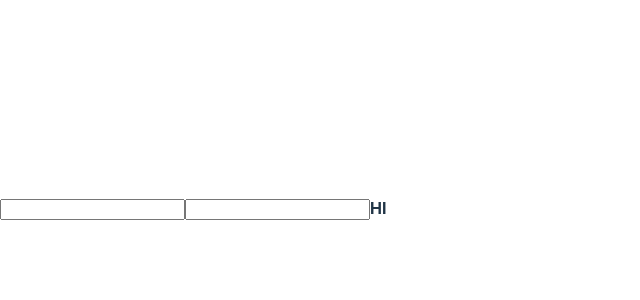
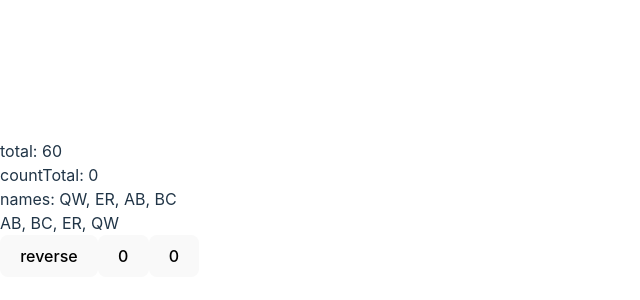
Before and after one commit to read0more/vite-react-ts, a React (Vite) app: page / in a window 1280 px wide. Shown: the part 192-492 px from the top of the page, without its empty margins (0-640 px from the left). Built offline with nearby package versions, Linux system fonts and the light colour scheme.

Commit message:
:sparkles: useCallback, useMemo

```diff
--- a/src/App.tsx
+++ b/src/App.tsx
@@ -1,10 +1,30 @@
-import { useReducer, useState } from "react";
+import { useCallback, useMemo, useReducer, useState } from "react";
 import Names from "./Names";
+import SortedList from "./SortedList";
 
 function App() {
-  return <div className='App'>
-    <Names />
-  </div>;
+  const [numbers] = useState([10, 20, 30]);
+  const [count1, setCount1] = useState(0);
+  const [count2, setCount2] = useState(0);
+  const [key, setKey] = useState(1);
+
+  const total = useMemo(() => numbers.reduce((acc, number) => acc + number, 0), [numbers]);
+  const countTotal = count1 + count2;
+  const [list] = useState(["QW", "ER", "AB", "BC"]);
+  const sortFunc = useCallback((a: string, b: string) => a.localeCompare(b) * key, [key]);
+
+  return (
+    <div className='App'>
+      <div>total: {total}</div>
+      <div>countTotal: {countTotal}</div>
+      <div>names: {list.join(', ')}</div>
+      <SortedList list={list} sortFunc={sortFunc} />
+      <button onClick={() => setKey(key * -1)}>reverse</button>
+      <button onClick={() => setCount1(count1 + 1)}>{count1}</button>
+      <button onClick={() => setCount2(count2 + 1)}>{count2}</button>
+      {/* <Names /> */}
+    </div>
+  );
 }
 
 export default App;
--- /dev/null
+++ b/src/SortedList.tsx
@@ -0,0 +1,16 @@
+import React, { useMemo } from "react";
+
+export default function SortedList({
+  list,
+  sortFunc,
+}: {
+  list: string[];
+  sortFunc: (a: string, b: string) => number;
+}) {
+  const soretedList = useMemo(() => {
+    console.count("sort...");
+    return [...list].sort(sortFunc);
+  }, [list, sortFunc]);
+
+  return <div>{soretedList.join(", ")}</div>;
+}
```
